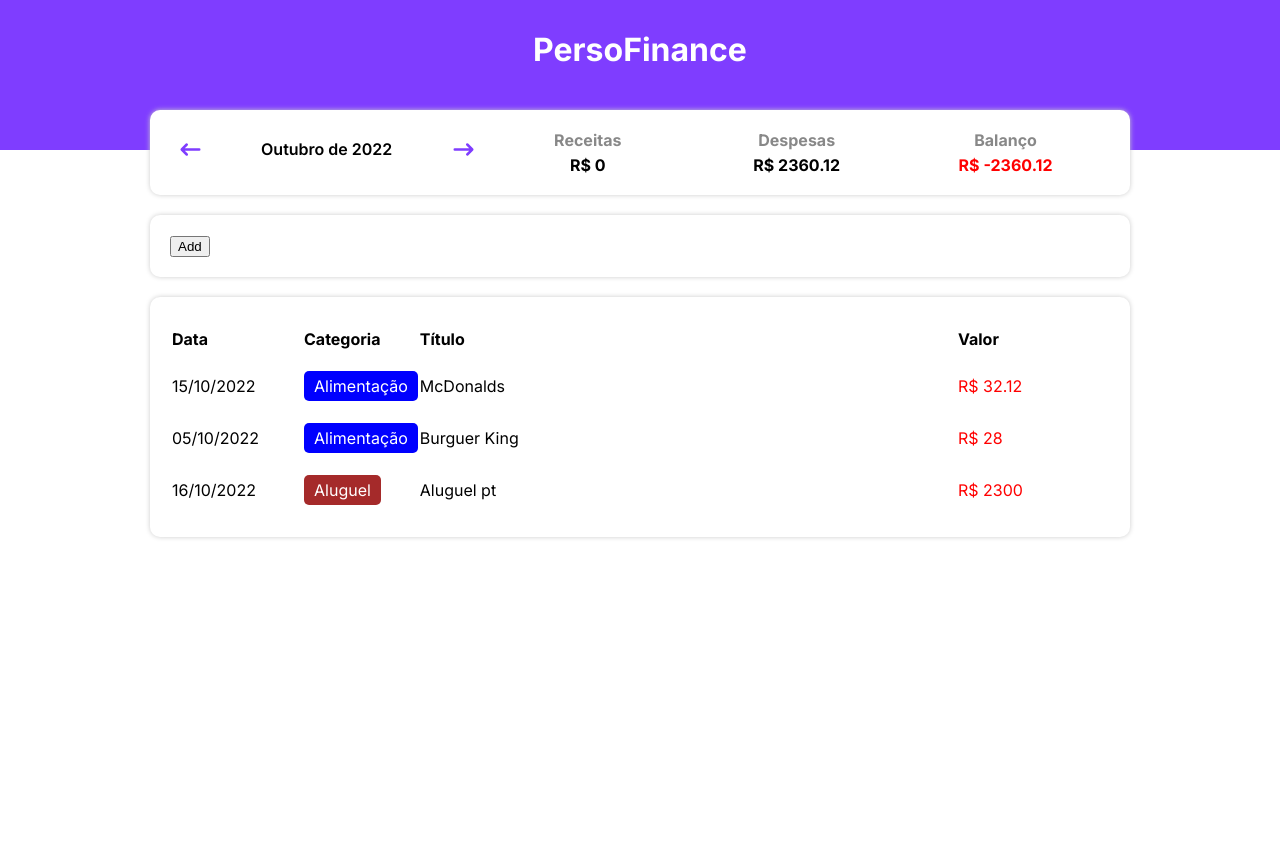
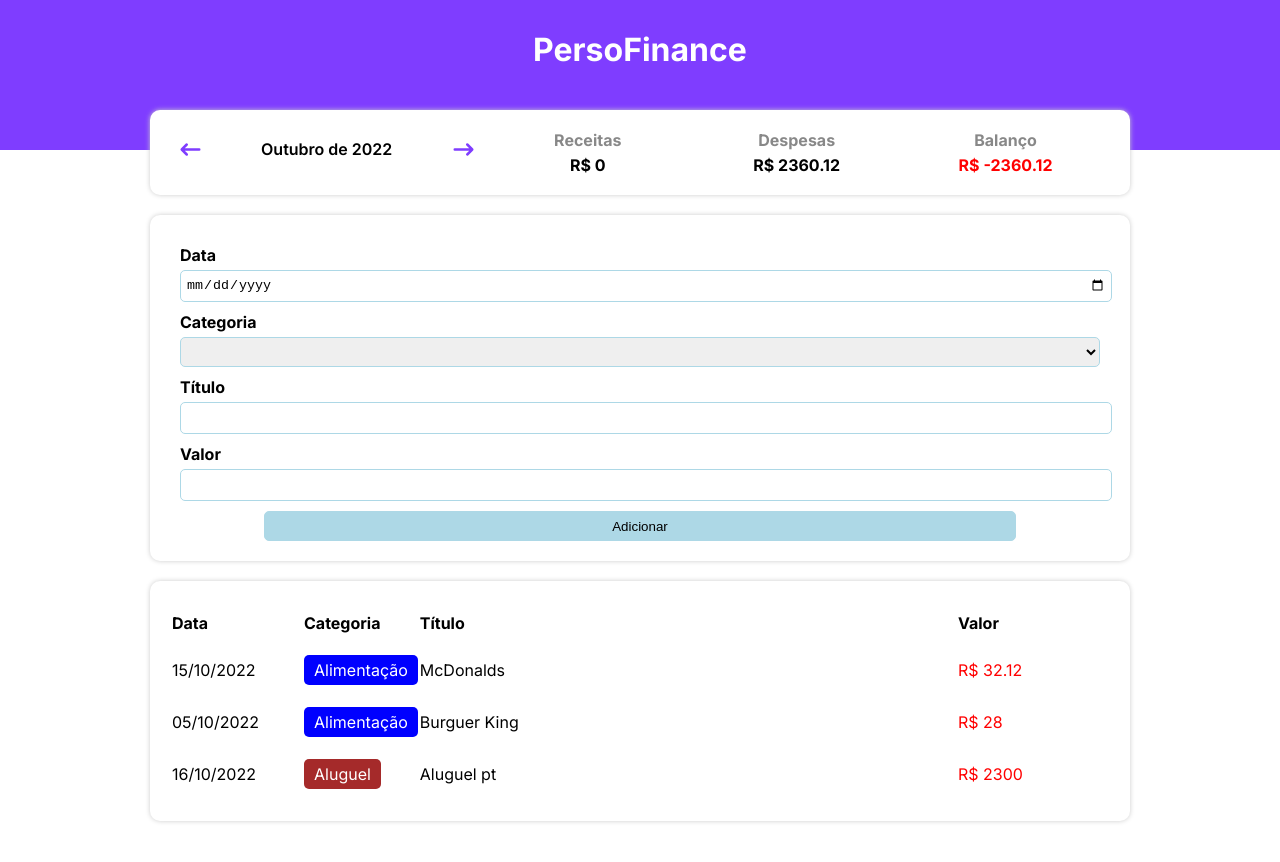
Before and after one commit to KaduMS/personalFinance, a React (Create React App) app: page / in a window 1280 px wide. Shown: the top 862 px of the page. Before the commit the page ends 800 px from the top, so only its background shows below. Built offline with nearby package versions, Linux system fonts and the light colour scheme.

Commit message:
development: added dynamic insertion

```diff
--- a/src/components/InputArea/index.tsx
+++ b/src/components/InputArea/index.tsx
@@ -1,22 +1,102 @@
-import { Item } from '../../types/Item';
-import * as C from './styles'
+import { useState } from "react";
+import { Categories } from "../../Data/Categories";
+import { newDateAdjusted } from "../../helpers/dateFilter";
+import { Item } from "../../types/Item";
+import * as C from "./styles";
 
 type Props = {
   onAdd: (item: Item) => void;
+};
+export const InputArea = ({ onAdd }: Props) => {
+  const [dateField, setDateField] = useState("");
+  const [categoryField, setCategoryField] = useState("");
+  const [titleField, setTitleField] = useState("");
+  const [valueField, setValueField] = useState(0);
+
+  let categoryKeys: string[] = Object.keys(Categories);
+
+  const handleAddEvent = () => {
+    let errors: string[] = [];
+
+    if (isNaN(new Date(dateField).getTime())) {
+      errors.push("Data inválida!");
     }
-export const InputArea = ({onAdd}:Props) => {
-    const handleAddEvent = () => {
-        let newItem: Item = {
-            date: new Date(2022, 9, 28),
-            category: 'food',
-            title: 'Item de teste',
-            value: 250.25,
+    if (!categoryKeys.includes(categoryField)) {
+      errors.push("Categoria Inválida!");
     }
-        onAdd(newItem);
+    if (titleField === "") {
+      errors.push("Título vazio!");
     }
+    if (valueField <= 0) {
+      errors.push("Valor Inválido!");
+    }
+
+    if (errors.length > 0) {
+      alert(errors.join("\n"));
+    } else {
+      onAdd({
+        date: newDateAdjusted(dateField),
+        category: categoryField,
+        title: titleField,
+        value: valueField,
+      });
+      clearFields();
+    }
+  };
+
+  const clearFields = () => {
+    setDateField("");
+    setCategoryField("");
+    setTitleField("");
+    setValueField(0);
+  };
   return (
     <C.Container>
-            <button onClick={handleAddEvent}>Add</button>
+      <C.InputField>
+        <C.InputTitle>Data</C.InputTitle>
+        <C.Input
+          type="date"
+          className="dateItem"
+          onChange={(e) => setDateField(e.target.value)}
+        />
+      </C.InputField>
+
+      <C.InputField>
+        <C.InputTitle>Categoria</C.InputTitle>
+        <C.Select
+          className="catoryItem"
+          onChange={(e) => setCategoryField(e.target.value)}
+        >
+          <>
+            <option></option>
+            {categoryKeys.map((key, index) => (
+              <option key={index} value={key}>
+                {Categories[key].title}
+              </option>
+            ))}
+          </>
+        </C.Select>
+      </C.InputField>
+
+      <C.InputField>
+        <C.InputTitle>Título</C.InputTitle>
+        <C.Input
+          type="text"
+          className="titleItem"
+          onChange={(e) => setTitleField(e.target.value)}
+        />
+      </C.InputField>
+
+      <C.InputField>
+        <C.InputTitle>Valor</C.InputTitle>
+        <C.Input
+          type="text"
+          className="valueItem"
+          onChange={(e) => setValueField(parseFloat((e.target.value)))}
+        />
+      </C.InputField>
+
+      <C.Button onClick={handleAddEvent}>Adicionar</C.Button>
     </C.Container>
-    )
-}
+  );
+};
--- a/src/components/InputArea/styles.ts
+++ b/src/components/InputArea/styles.ts
@@ -2,8 +2,52 @@
 
 export const Container = styled.div`
   background-color: #fff;
-  box-shadow: 0px 0px 5px #CCC;
+  box-shadow: 0px 0px 5px #ccc;
   border-radius: 10px;
   padding: 20px;
   margin-top: 20px;
 `;
+
+export const InputField = styled.div`
+  flex: 1;
+  margin: 10px;
+`;
+
+export const InputTitle = styled.div`
+  font-weight: bold;
+  margin-bottom: 5px;
+`;
+
+export const Input = styled.input`
+  width: 100%;
+  height: 30px;
+  padding: 0 5px;
+  border: 1px solid lightblue;
+  border-radius: 5px;
+`;
+
+export const Select = styled.select`
+  width: 100%;
+  height: 30px;
+  padding: 0 5px;
+  border: 1px solid lightblue;
+  border-radius: 5px;
+`;
+
+export const Button = styled.button`
+  width: 80%;
+  height: 30px;
+  margin:auto;
+  display: block;
+  padding: 0 5px;
+  border: 1px solid lightblue;
+  border-radius: 5px;
+  background-color: lightblue;
+  color: black;
+  cursor: pointer;
+
+  &:hover {
+    background-color: blue;
+    color: white;
+  }
+`;
--- a/src/helpers/dateFilter.ts
+++ b/src/helpers/dateFilter.ts
@@ -50,3 +50,8 @@
 
   return `${months[parseInt(month)-1]} de ${year}`
 };
+
+export const newDateAdjusted = (dateField: string) => {
+  let [year, month, day] = dateField.split("-");
+  return new Date(parseInt(year), (parseInt(month) - 1), parseInt(day));
+}
```
Lines whose indentation alone changed are shown as unchanged.
